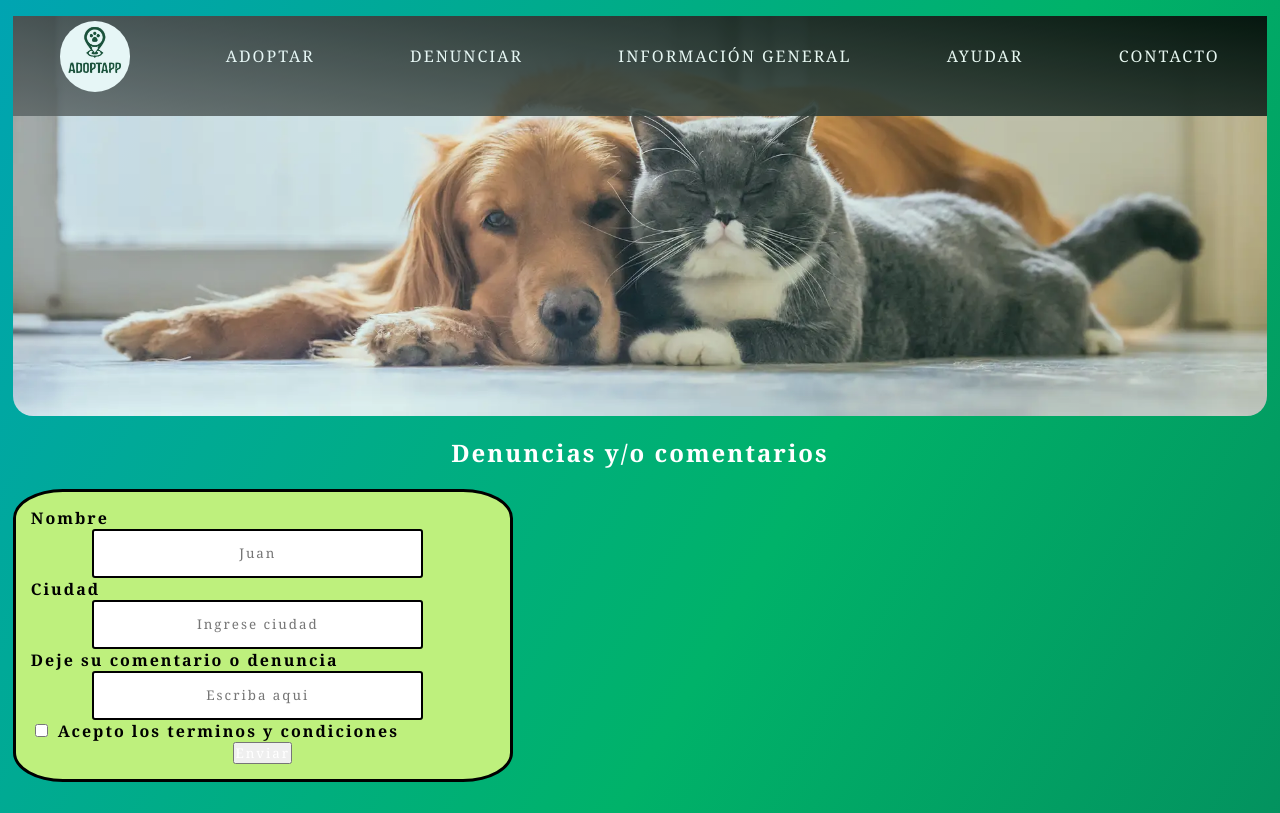
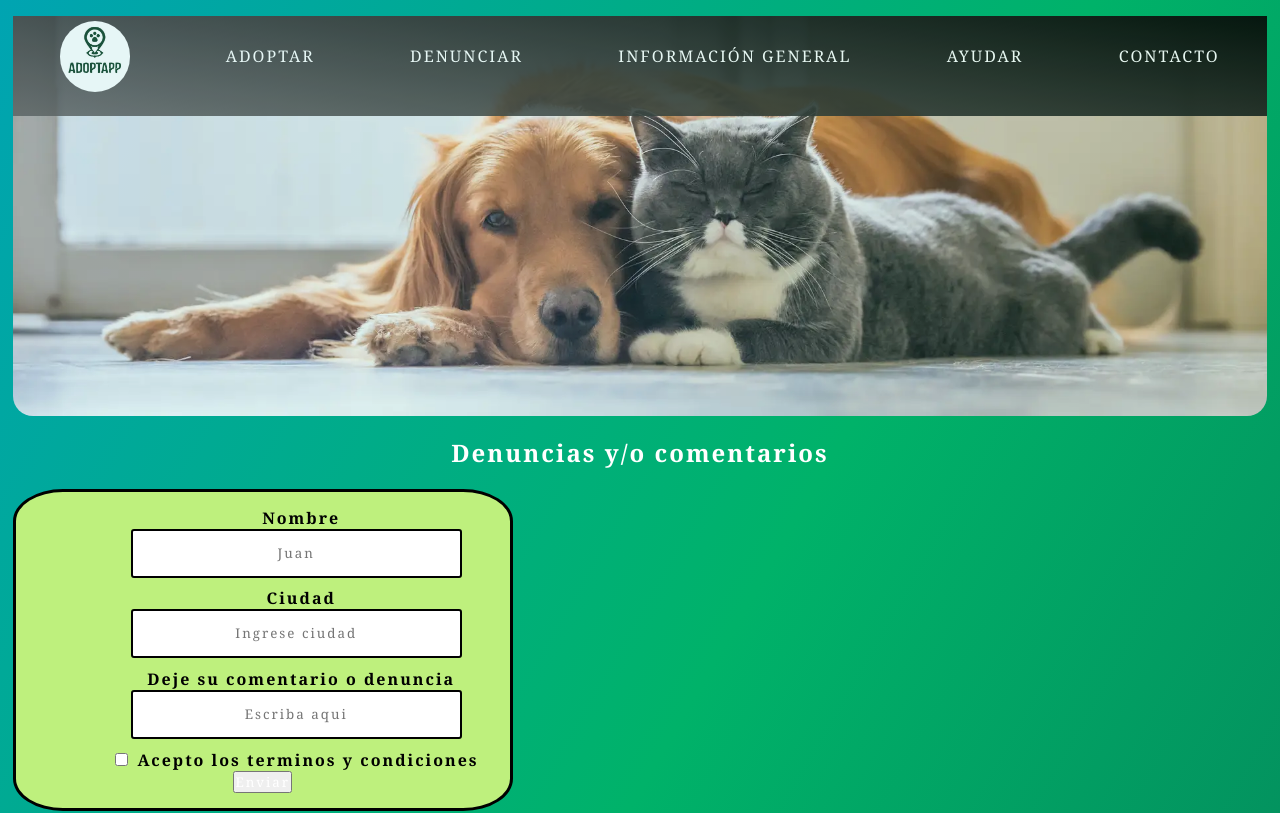
Before and after one commit to Arturo-Blanco/Adoptapp, a React (Create React App) app in the folder adopt-app/: page /denuncias in a window 1280 px wide. Shown: the top 813 px of the page. Built offline with nearby package versions, Linux system fonts and the light colour scheme.

Commit message:
formularioAdoptarOk

```diff
--- a/adopt-app/src/Components/Adopciones/Card-adopt/card-adopt.css
+++ b/adopt-app/src/Components/Adopciones/Card-adopt/card-adopt.css
@@ -91,4 +91,5 @@
 
 .card-adopt-pet{
     color: #000;
+    text-align: center;
 }
--- a/adopt-app/src/Components/Formularios/Formularios.css
+++ b/adopt-app/src/Components/Formularios/Formularios.css
@@ -3,17 +3,20 @@
     margin: 15px;
     filter: none;
 }
-.form-label {
-    display: table-row;
+.form-label-terminos, .form-label-input {
     font-weight: 700;
     text-align: start;
     padding:2rem 0px 0 4.6rem;
     min-height: 40px;
     color: black;
 }
+.form-label-input {
+    padding:2rem 0px 0 4.8rem;
+}
 .grupoInput{
     position: relative;
     z-index: 90;
+    margin: 0px 0px 0.6rem 4.8rem;
 }
 .form-input{
     background: #fff;
--- a/adopt-app/src/Components/Formularios/Input.jsx
+++ b/adopt-app/src/Components/Formularios/Input.jsx
@@ -3,7 +3,7 @@ import './Formularios.css';
 const ComponenteInput = (props) =>{
     return(
         <div>
-            <label className="form-label" htmlFor={props.id}>{props.label}</label>
+            <label className="form-label-input" htmlFor={props.id}>{props.label}</label>
             <div className="grupoInput">
                 <input className="form-input" type={props.type} placeholder={props.placeholder} id={props.id} name={props.name} value={props.value} onChange={props.onChange} required
                 />
--- a/adopt-app/src/Components/Formularios/Terminos.jsx
+++ b/adopt-app/src/Components/Formularios/Terminos.jsx
@@ -4,7 +4,7 @@ const ComponenteTerminos = (props) =>{
 
     return(
         <div className="contenedorTerminos">
-            <label className='form-label' htmlFor={props.id}>
+            <label className='form-label-terminos' htmlFor={props.id}>
             <input className='form-input' type="checkbox" name={props.id} value={props.value} id={props.id} onChange={props.onChange} required/>
             {props.label}
             </label>
--- a/adopt-app/src/Components/Modales/Modal.css
+++ b/adopt-app/src/Components/Modales/Modal.css
@@ -1,8 +1,7 @@
 .modal{
     position: fixed;
     z-index: 999;
-    padding-top: 200px;
-    padding-bottom: 200px;
+    padding-bottom: 120px;
     top: 0;
     height: 49rem;
     background-color: rgba(0, 0, 0, 0.384);
```
